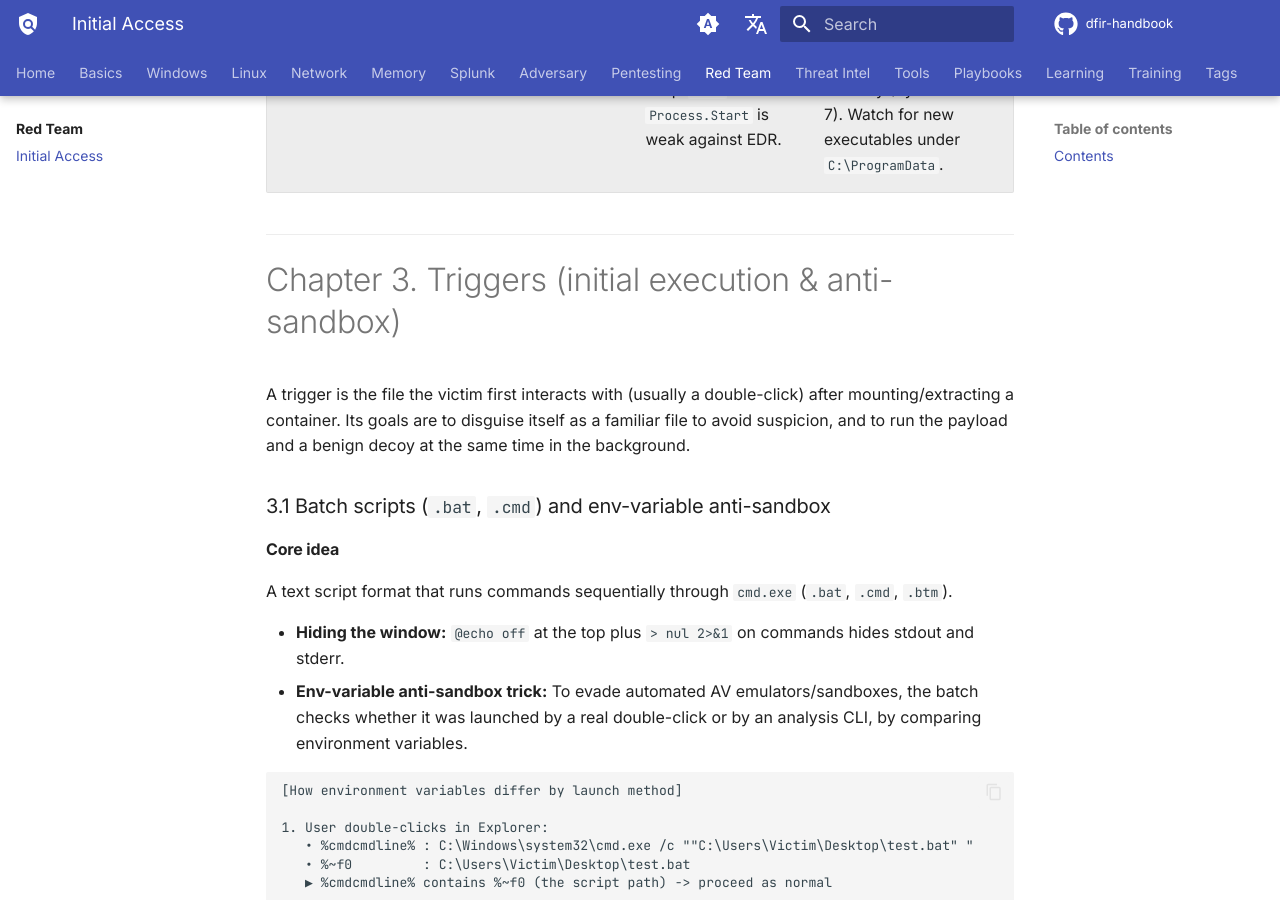
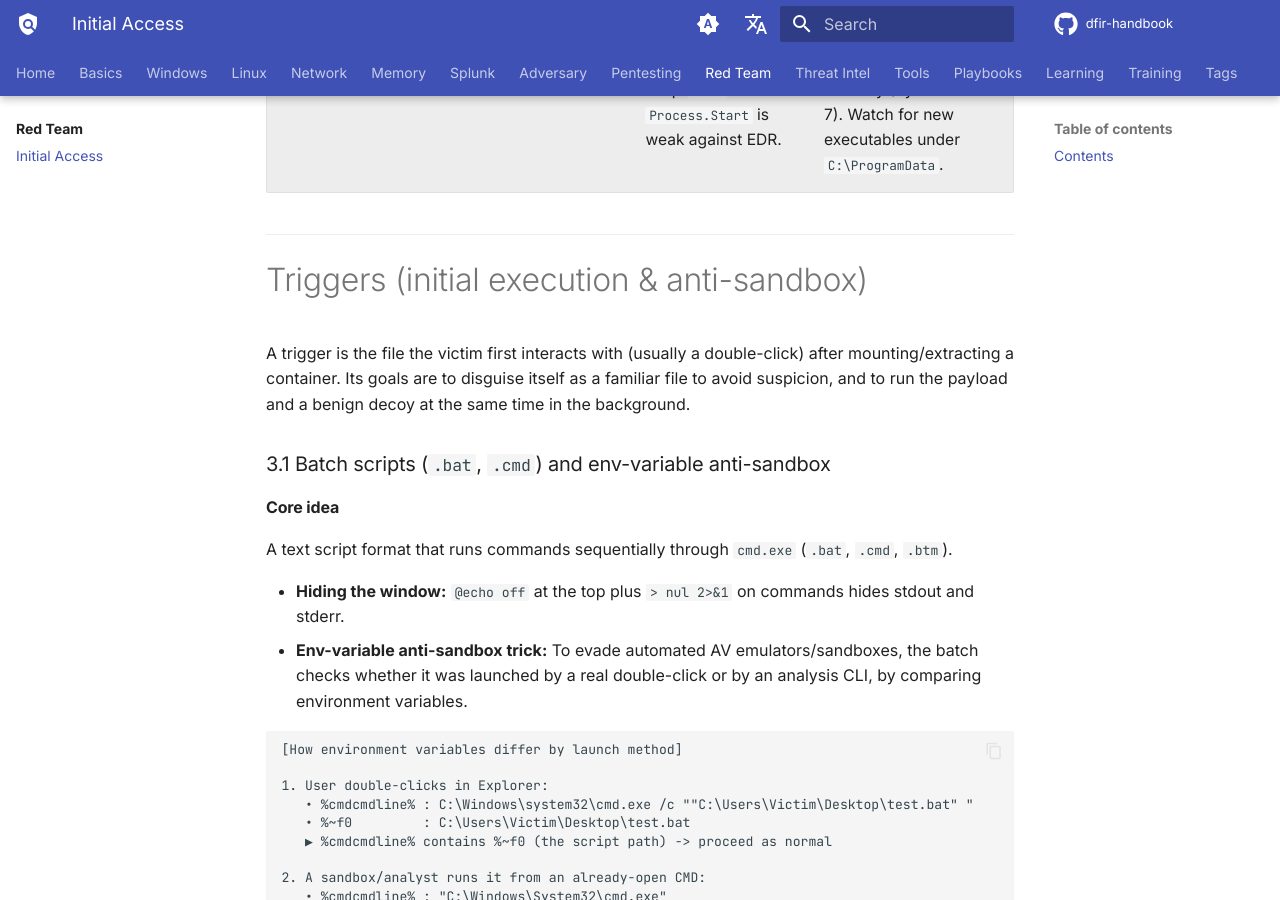
Before and after one commit to DFIDwiz-sketch/dfir-handbook, an MkDocs documentation site: the page built from docs/redteam/initial-access.md, in a window 1280 px wide and 900 px high, scrolled down 12047 px. Built offline with MkDocs 1.6.1 and Material for MkDocs 9.7.7, drawn with Linux system fonts in a browser that asks for light colours; comment, search, counter and statistics services are not loaded; some of the changed text lies outside the part shown.

Commit message:
Remove "Chapter NN." prefixes from Initial Access headings
Drop the CRTO-style "Chapter 05./3./4./5." prefixes from section headings in
both the EN and KO Initial Access pages, leaving clean section titles.

Co-Authored-By: Claude Opus 4.8 <noreply@anthropic.com>
Claude-Session: https://claude.ai/code/session_01SRfMNcid6MKNm8rxHjeyQL

```diff
--- a/docs/redteam/initial-access.md
+++ b/docs/redteam/initial-access.md
@@ -32,7 +32,7 @@ tags:
 
 <a id="overview"></a>
 
-# Chapter 05. Initial Access (Part 1)
+# Initial Access (Part 1)
 
 ## 1. Overview & phishing payload taxonomy
 
@@ -223,7 +223,7 @@ PS C:\> .\ngentask.exe
 
 <a id="part2"></a>
 
-# Chapter 05. Initial Access (Part 2)
+# Initial Access (Part 2)
 
 ### 2.3 Windows Installer (.MSI) packages
 
@@ -322,7 +322,7 @@ A dropper is an intermediate program that doesn't expose the final payload in th
 
 <a id="triggers"></a>
 
-# Chapter 3. Triggers (initial execution & anti-sandbox)
+# Triggers (initial execution & anti-sandbox)
 
 A trigger is the file the victim first interacts with (usually a double-click) after mounting/extracting a container. Its goals are to disguise itself as a familiar file to avoid suspicion, and to run the payload and a benign decoy at the same time in the background.
 
@@ -429,7 +429,7 @@ When you create a `.lnk` with PowerShell (`WScript.Shell`), Windows writes **the
 
 <a id="containers"></a>
 
-# Chapter 4. Containers (and MotW bypass)
+# Containers (and MotW bypass)
 
 ### 4.1 Mark of the Web (MotW) — structure and role
 
@@ -471,7 +471,7 @@ The course says mounting a `.iso`/`.img` removes MotW from inner files — but *
 
 <a id="delivery"></a>
 
-# Chapter 5. Delivery (perimeter bypass & payload delivery)
+# Delivery (perimeter bypass & payload delivery)
 
 Delivery is getting the finished package (container) past the target's layered perimeter (firewall, email gateway, web proxy, network sandbox) to the victim endpoint undetected.
 
```
Also changed, not shown: docs-ko/redteam/initial-access.md (+5 -5 lines).
